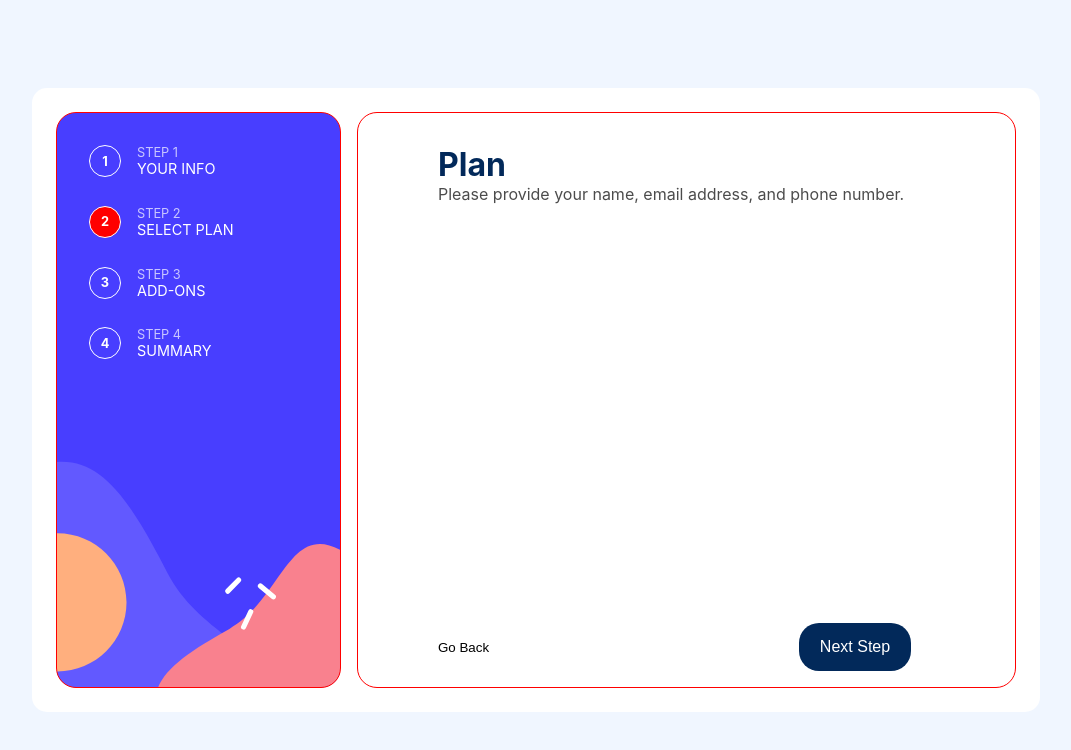
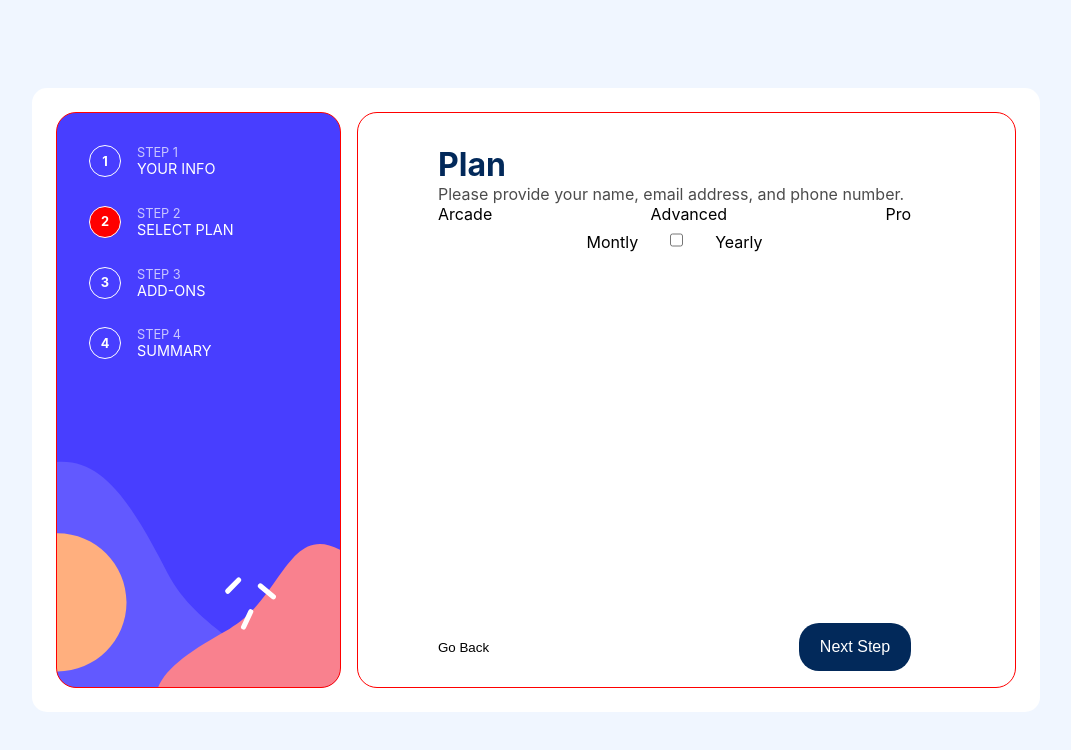
Before and after one commit to Danteie/multi-step-form-main, a React (Create React App) app: page / in a window 1280 px wide. Both pictures are taken after a click on the button "Next Step". Shown: the top 750 px of the page, without its empty margins (104-1175 px from the left). Built offline with nearby package versions, Linux system fonts and the light colour scheme.

Commit message:
creating plan page and style

```diff
--- /dev/null
+++ b/src/Componet/Plan/Plan.css
@@ -0,0 +1,11 @@
+.plan{
+    display: flex;
+    justify-content: space-between;
+}
+
+.plantime{
+    display: flex;
+    align-items: center;
+    justify-content: center;
+    gap: 2rem;
+}
--- a/src/Componet/Plan/Plan.js
+++ b/src/Componet/Plan/Plan.js
@@ -1,4 +1,4 @@
-
+import "./Plan.css"
 
 export default function Plan() {
   return (
@@ -6,7 +6,16 @@ export default function Plan() {
         <h1 className="title">Plan</h1>
         <p className="subtext">Please provide your name, email address, and phone number.</p>
         <div className="info">
-
+            <div className="plan">
+              <div>Arcade</div>
+              <div>Advanced</div>
+              <div>Pro</div>
+            </div>
+            <div className="plantime">
+              <div>Montly</div>
+              <div><input type="checkbox"/></div>
+              <div>Yearly</div>
+            </div>
         </div>
     </div>
   );
```
